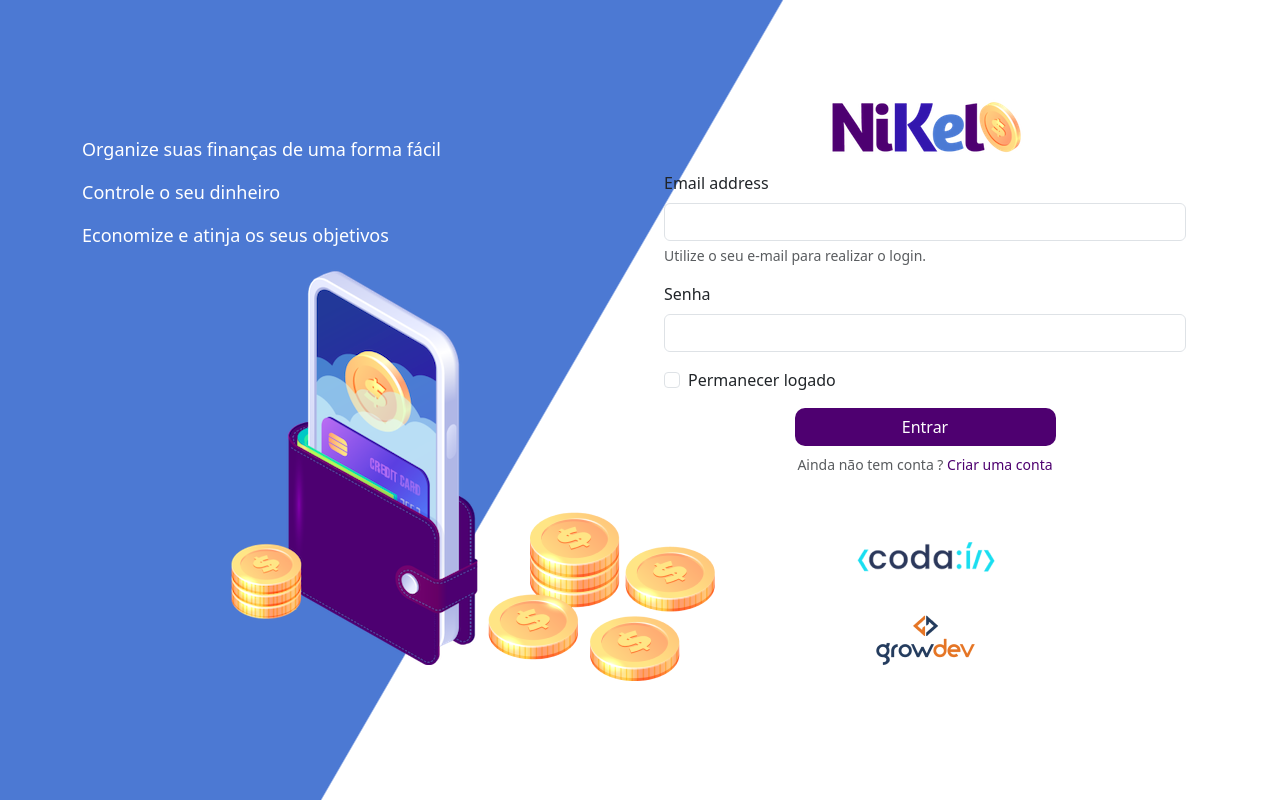
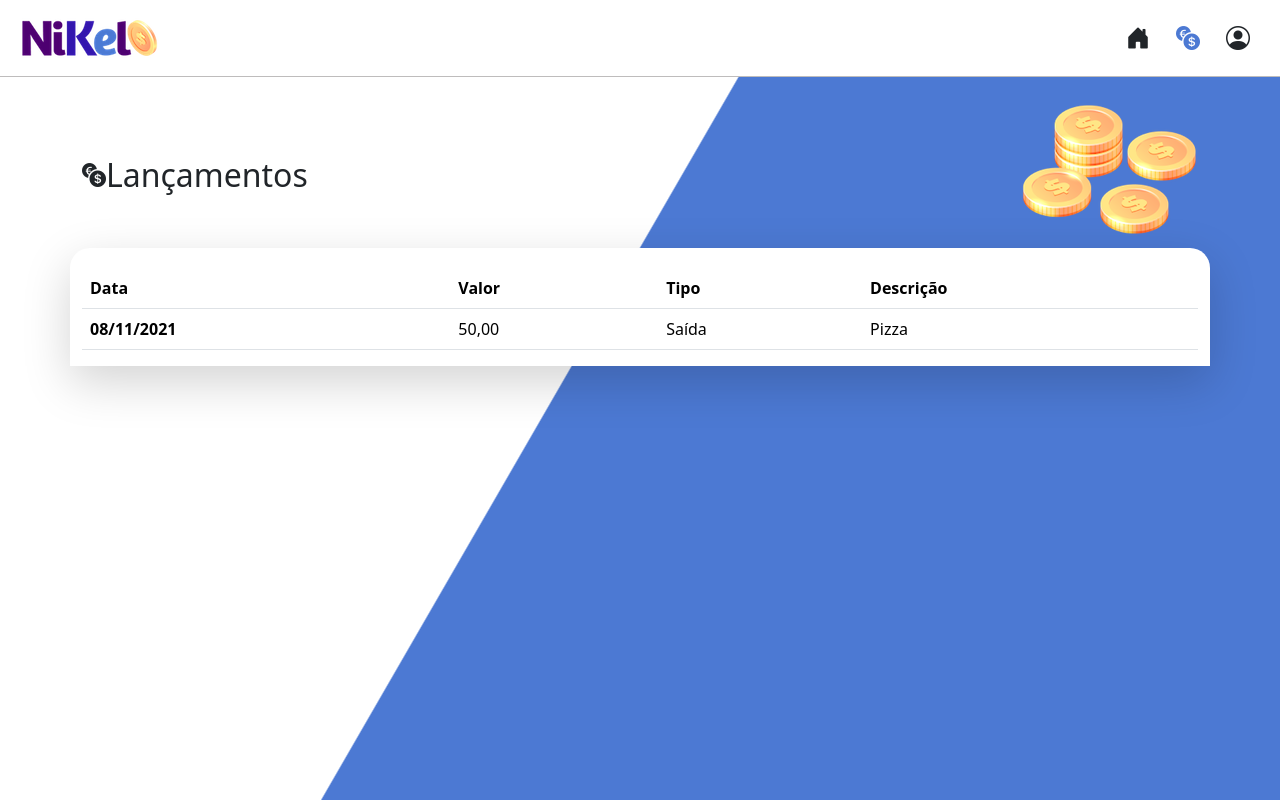
Before and after one commit to avbds002/projeto_nikel_CODAAI, a plain HTML site: page front-end/public/transactions.html in a window 1280 px wide. Drawn offline with nearby package versions, Linux system fonts and the light colour scheme.

Commit message:
Finalização da tabela de transactions no front-end

```diff
--- a/front-end/public/transactions.html
+++ b/front-end/public/transactions.html
@@ -9,120 +9,116 @@
       integrity="sha384-sRIl4kxILFvY47J16cr9ZwB07vP4J8+LH7qKQnuqkuIAvNWLzeN8tE5YBujZqJLB"
       crossorigin="anonymous"
     />
+    <link
+      rel="stylesheet"
+      href="https://cdn.jsdelivr.net/npm/bootstrap-icons@1.13.1/font/bootstrap-icons.min.css"
+    />
     <link rel="stylesheet" href="./css/styles.css" />
-    <title>Nikel - Histórico</title>
+    <title>Nikel - Lançamentos</title>
   </head>
-  <body id="login">
+  <body id="app">
+    <header>
+      <nav class="navbar navbar-expand navbar-light bg-white">
+        <div class="container-fluid">
+          <!--Botão de redirecionamento para home com o LOGO-->
+          <a class="navbar-brand" href="#">
+            <img
+              src="/assets/images/nikel-small-logo.png"
+              alt="nikel-small-logo-image"
+              class="img-fluid"
+            />
+          </a>
+          <button
+            class="navbar-toggler"
+            type="button"
+            data-bs-toggle="collapse"
+            data-bs-target="#navbarSupportedContent"
+            aria-controls="navbarSupportedContent"
+            aria-expanded="false"
+            aria-label="Toggle navigation"
+          >
+            <span class="navbar-toggler-icon"></span>
+          </button>
+          <!--Botões à direita do header-->
+          <div
+            class="collapse navbar-collapse justify-content-end"
+            id="navbarSupportedContent"
+          >
+            <div class="d-flex">
+              <a href="home.html"
+                ><button class="btn" type="button">
+                  <i class="bi bi-house-door-fill fs-4"></i></button
+              ></a>
+              <a href="transactions.html"
+                ><button class="btn" type="button">
+                  <i
+                    class="bi bi-currency-exchange fs-4 color-secundary"
+                  ></i></button
+              ></a>
+              <!--DIV do botão de dropdown-->
+              <div class="dropdown">
+                <button
+                  class="btn"
+                  type="button"
+                  id="dropdownMenuButton1"
+                  data-bs-toggle="dropdown"
+                  aria-expanded="false"
+                >
+                  <i class="bi bi-person-circle fs-4"></i>
+                </button>
+                <ul class="dropdown-menu">
+                  <li><a class="dropdown-item" href="#">Sair</a></li>
+                </ul>
+              </div>
+            </div>
+          </div>
+        </div>
+      </nav>
+    </header>
     <main>
-      <div class="container">
-        <div class="row vh-100">
-          <!--Coluna da imagem pocket e dos paragafos-->
-          <div class="col d-flex justify-content-center my-5 flex-column">
-            <!--Paragráfo acima da imagem pocket-->
-            <div class="text-login">
-              <p>Organize suas finanças de uma forma fácil</p>
-              <p>Controle o seu dinheiro</p>
-              <p>Economize e atinja os seus objetivos</p>
-            </div>
+      <div class="container-lg">
+        <div class="row">
+          <!--Coluna que indica o total de saldo-->
+          <div class="col d-flex mt-4 justify-content-start align-items-center">
+            <i class="bi bi-currency-exchange fs-4"></i>
+            <span class="fs-2">Lançamentos</span>
+          </div>
+          <!--Coluna da imagem das moedas-->
+          <div class="col d-flex mt-4 justify-content-end">
             <div class="text-center">
-              <!--Imagem pocket-->
               <img
-                src="/assets/images/pocket.png"
-                alt="image-pocket"
+                src="/assets/images/coins-small.png"
+                alt="image-coins-small"
                 class="img-fluid"
-              />
-              <img
-                src="/assets/images/coins.png"
-                alt="img-coins"
-                class="img-fluid d-none d-md-inline coins"
               />
             </div>
           </div>
-          <!--Coluna da tela de login-->
-          <div class="col d-flex justify-content-center my-5 flex-column">
+        </div>
+        <!--Tabela de informações financeiras-->
+        <div class="row">
+          <div class="col-12 info shadow-lg">
             <div class="container">
-              <!--Linha da imagem de login-->
               <div class="row">
+                <!--Tabela de transações-->
                 <div class="col">
-                  <!--Coluna da imagem de logo-->
-                  <div class="text-center mb-3">
-                    <img
-                      src="/assets/images/nikel-logo.png"
-                      alt="logo nikel"
-                      class="img-fluid"
-                    />
-                  </div>
-                </div>
-              </div>
-              <!--Linha do formulário de login-->
-              <div class="row">
-                <div class="col">
-                  <form>
-                    <div class="mb-3">
-                      <label for="exampleInputEmail1" class="form-label"
-                        >Email address</label
-                      >
-                      <input
-                        type="email"
-                        class="form-control"
-                        id="exampleInputEmail1"
-                        aria-describedby="emailHelp"
-                      />
-                      <div id="emailHelp" class="form-text">
-                        Utilize o seu e-mail para realizar o login.
-                      </div>
-                    </div>
-                    <div class="mb-3">
-                      <label for="exampleInputPassword1" class="form-label"
-                        >Senha</label
-                      >
-                      <input
-                        type="password"
-                        class="form-control"
-                        id="exampleInputPassword1"
-                      />
-                    </div>
-                    <div class="mb-3 form-check">
-                      <input
-                        type="checkbox"
-                        class="form-check-input"
-                        id="exampleCheck1"
-                      />
-                      <label class="form-check-label" for="exampleCheck1"
-                        >Permanecer logado</label
-                      >
-                    </div>
-                    <button type="submit" class="btn button-login">
-                      Entrar
-                    </button>
-                  </form>
-                </div>
-              </div>
-              <!--Linha redirecionamento para criar conta-->
-              <div class="row">
-                <div class="col">
-                  <p class="text-center mt-2 form-text">
-                    Ainda não tem conta ?
-                    <span class="link-default">Criar uma conta</span>
-                  </p>
-                </div>
-              </div>
-              <!--Linha logo da coda ai-->
-              <div class="row">
-                <div class="col text-center mt-5">
-                  <img
-                    src="/assets/images/codai-logo.png"
-                    alt="image-codai-logo"
-                  />
-                </div>
-              </div>
-              <!--Linha logo da grow dev-->
-              <div class="row">
-                <div class="col text-center">
-                  <img
-                    src="/assets/images/growdev-logo.png"
-                    alt="image-codai-logo"
-                  />
+                  <table class="table">
+                    <thead>
+                      <tr>
+                        <th scope="col">Data</th>
+                        <th scope="col">Valor</th>
+                        <th scope="col">Tipo</th>
+                        <th scope="col">Descrição</th>
+                      </tr>
+                    </thead>
+                    <tbody>
+                      <tr>
+                        <th scope="row">08/11/2021</th>
+                        <td>50,00</td>
+                        <td>Saída</td>
+                        <td>Pizza</td>
+                      </tr>
+                    </tbody>
+                  </table>
                 </div>
               </div>
             </div>
```
Also changed, not shown: front-end/public/home.html (+1 -1 lines).
